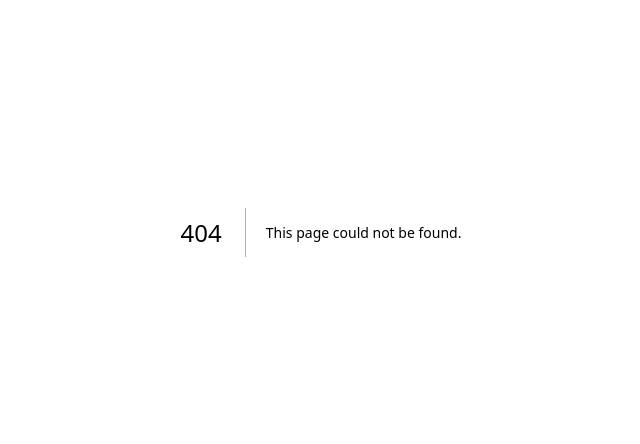
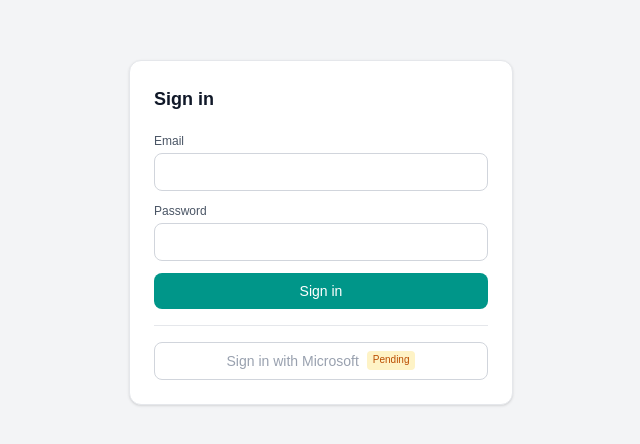
Before and after one commit to dmytro-balan-05/eh-tool, a Next.js app: page /login in a window 1280 px wide. Before the commit this address had no page. Shown: the part 168-612 px from the top of the page, without its empty margins (319-959 px from the left). Built offline with nearby package versions, Linux system fonts and the light colour scheme.

Commit message:
feat(auth): login page and working proxy guard

```diff
--- /dev/null
+++ b/prisma/create-admin.mjs
@@ -0,0 +1,19 @@
+import { PrismaClient } from "@prisma/client";
+import bcrypt from "bcryptjs";
+import readline from "node:readline/promises";
+
+const prisma = new PrismaClient();
+const rl = readline.createInterface({ input: process.stdin, output: process.stdout });
+
+const email = (await rl.question("Admin email: ")).toLowerCase().trim();
+const password = await rl.question("Admin password: ");
+rl.close();
+
+const passwordHash = await bcrypt.hash(password, 12);
+await prisma.user.upsert({
+    where: { email },
+    update: { passwordHash, role: "ADMIN", mustChangePassword: false },
+    create: { email, passwordHash, role: "ADMIN", mustChangePassword: false },
+});
+console.log("Admin ready:", email);
+await prisma.$disconnect();
--- /dev/null
+++ b/src/app/login/page.tsx
@@ -0,0 +1,5 @@
+import { LoginForm } from "@/features/auth/components/LoginForm";
+
+export default function LoginPage() {
+    return <LoginForm />;
+}
--- /dev/null
+++ b/src/features/auth/components/LoginForm.tsx
@@ -0,0 +1,64 @@
+"use client";
+import { useState } from "react";
+import { signIn } from "next-auth/react";
+import { useRouter } from "next/navigation";
+
+export function LoginForm() {
+    const router = useRouter();
+    const [email, setEmail] = useState("");
+    const [password, setPassword] = useState("");
+    const [error, setError] = useState("");
+    const [loading, setLoading] = useState(false);
+
+    async function submit(e: React.FormEvent) {
+        e.preventDefault();
+        setError("");
+        setLoading(true);
+        const res = await signIn("credentials", { email, password, redirect: false });
+        setLoading(false);
+        if (res?.error) setError("Invalid credentials");
+        else router.push("/");
+    }
+
+    const input =
+        "w-full rounded-lg border border-gray-300 bg-white px-3 py-2 text-sm text-gray-900 outline-none focus:border-teal-500 focus:ring-2 focus:ring-teal-500/20 dark:border-gray-700 dark:bg-gray-800 dark:text-gray-100";
+
+    return (
+        <div className="flex min-h-screen items-center justify-center bg-gray-100 px-4 dark:bg-gray-950">
+            <div className="w-full max-w-sm rounded-xl border border-gray-200 bg-white p-6 shadow-sm dark:border-gray-800 dark:bg-gray-900">
+                <h1 className="mb-5 text-lg font-semibold text-gray-900 dark:text-gray-100">Sign in</h1>
+                <form onSubmit={submit} className="space-y-3">
+                    <div>
+                        <label className="mb-1 block text-xs font-medium text-gray-600 dark:text-gray-400">Email</label>
+                        <input type="email" value={email} onChange={(e) => setEmail(e.target.value)} className={input} required />
+                    </div>
+                    <div>
+                        <label className="mb-1 block text-xs font-medium text-gray-600 dark:text-gray-400">Password</label>
+                        <input type="password" value={password} onChange={(e) => setPassword(e.target.value)} className={input} required />
+                    </div>
+                    {error && <p className="text-xs text-red-600 dark:text-red-400">{error}</p>}
+                    <button
+                        type="submit"
+                        disabled={loading}
+                        className="w-full rounded-lg bg-teal-600 px-4 py-2 text-sm font-medium text-white hover:bg-teal-700 disabled:opacity-50"
+                    >
+                        {loading ? "…" : "Sign in"}
+                    </button>
+                </form>
+
+                <div className="mt-4 border-t border-gray-200 pt-4 dark:border-gray-800">
+                    <button
+                        disabled
+                        className="flex w-full cursor-not-allowed items-center justify-center gap-2 rounded-lg border border-gray-300 px-4 py-2 text-sm text-gray-400 dark:border-gray-700 dark:text-gray-500"
+                        title="Coming soon"
+                    >
+                        Sign in with Microsoft
+                        <span className="rounded bg-amber-100 px-1.5 py-0.5 text-[10px] font-medium text-amber-700 dark:bg-amber-900/40 dark:text-amber-400">
+              Pending
+            </span>
+                    </button>
+                </div>
+            </div>
+        </div>
+    );
+}
--- a/src/proxy.ts
+++ b/src/proxy.ts
@@ -4,9 +4,20 @@ import { authConfig } from "@/features/auth/auth.config";
 const { auth } = NextAuth(authConfig);
 
 export default auth((req) => {
-    // req.auth содержит сессию (или null). добавлю позже.
+    const isLoggedIn = !!req.auth;
+    const isOnLogin = req.nextUrl.pathname === "/login";
+
+    // Не залогинен и идёт не на /login → на страницу входа
+    if (!isLoggedIn && !isOnLogin) {
+        return Response.redirect(new URL("/login", req.nextUrl));
+    }
+
+    // Уже залогинен, но открыл /login → на главную
+    if (isLoggedIn && isOnLogin) {
+        return Response.redirect(new URL("/", req.nextUrl));
+    }
 });
 
 export const config = {
-    matcher: ["/((?!api/auth|login|_next/static|_next/image|favicon.ico).*)"],
+    matcher: ["/((?!api/auth|_next/static|_next/image|favicon.ico).*)"],
 };
```
